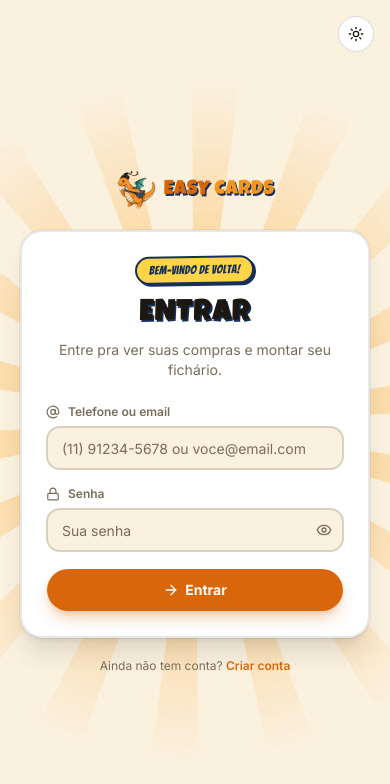
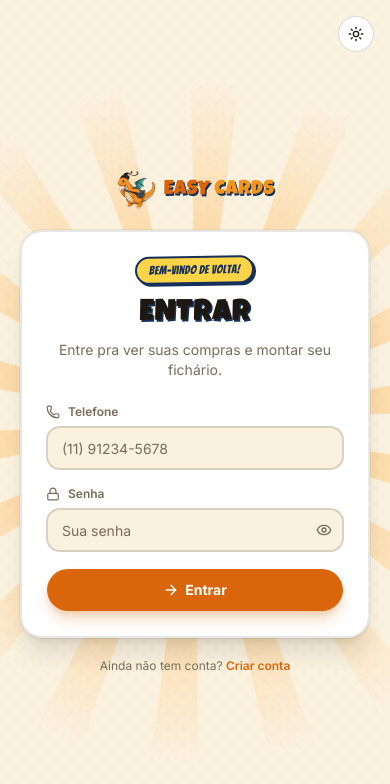
Before and after one commit to uiukis/easy-cards, a Next.js app: page /login in a window 390 px wide. Shown: the top 784 px of the page. Built offline with nearby package versions, Linux system fonts and the light colour scheme.

Commit message:
Login: revert to phone-only
The combined "phone or email" field wasn't liked. Login is phone
again; email stays as an optional account field (recovery + future
notifications), not a login method.

Co-Authored-By: Claude Sonnet 5 <noreply@anthropic.com>

```diff
--- a/package.json
+++ b/package.json
@@ -1,6 +1,6 @@
 {
   "name": "easy-cards",
-  "version": "1.25.0",
+  "version": "1.26.0",
   "private": true,
   "engines": {
     "node": ">=22"
--- a/src/app/admin/perfil/PerfilClient.tsx
+++ b/src/app/admin/perfil/PerfilClient.tsx
@@ -262,8 +262,8 @@ function EmailSection({
         <h2 className="font-display text-lg text-ink">EMAIL (OPCIONAL)</h2>
       </div>
       <p className="text-xs text-ink-muted">
-        Serve pra recuperar a conta, entrar sem o telefone e receber aviso quando uma carta da sua
-        lista de desejo aparecer.
+        Serve pra recuperar a conta se perder o acesso e receber aviso quando uma carta da sua lista
+        de desejo aparecer. (O login continua sendo pelo telefone.)
       </p>
 
       {email && confirmed && !pending && (
--- a/src/app/login/LoginForm.tsx
+++ b/src/app/login/LoginForm.tsx
@@ -3,7 +3,7 @@
 import { useState } from "react";
 import { useRouter, useSearchParams } from "next/navigation";
 import Link from "next/link";
-import { Lock, AtSign, Loader2, Eye, EyeOff, ArrowRight } from "lucide-react";
+import { Lock, Phone, Loader2, Eye, EyeOff, ArrowRight } from "lucide-react";
 import { createClient } from "@/lib/supabase/client";
 import { maskPhoneBR, toE164BR } from "@/lib/phone";
 import { AuthShell, authFieldClass } from "@/components/AuthShell";
@@ -14,13 +14,11 @@ import { Label } from "@/components/ui/label";
 export function LoginForm() {
   const router = useRouter();
   const searchParams = useSearchParams();
-  const [identifier, setIdentifier] = useState("");
+  const [phone, setPhone] = useState("");
   const [password, setPassword] = useState("");
   const [showPassword, setShowPassword] = useState(false);
   const [loading, setLoading] = useState(false);
   const [error, setError] = useState<string | null>(null);
-
-  const isEmail = identifier.includes("@");
 
   async function handleSubmit(e: React.FormEvent) {
     e.preventDefault();
@@ -28,14 +26,13 @@ export function LoginForm() {
     setError(null);
 
     const supabase = createClient();
-    const { error } = await supabase.auth.signInWithPassword(
-      isEmail
-        ? { email: identifier.trim(), password }
-        : { phone: toE164BR(identifier), password }
-    );
+    const { error } = await supabase.auth.signInWithPassword({
+      phone: toE164BR(phone),
+      password,
+    });
 
     if (error) {
-      setError(isEmail ? "Email ou senha incorretos." : "Número ou senha incorretos.");
+      setError("Número ou senha incorretos.");
       setLoading(false);
       return;
     }
@@ -60,17 +57,16 @@ export function LoginForm() {
     >
       <form onSubmit={handleSubmit} className="space-y-4">
         <div className="space-y-1.5">
-          <Label htmlFor="identifier" className="text-xs font-semibold text-ink-muted">
-            <AtSign className="h-3.5 w-3.5" /> Telefone ou email
+          <Label htmlFor="phone" className="text-xs font-semibold text-ink-muted">
+            <Phone className="h-3.5 w-3.5" /> Telefone
           </Label>
           <Input
-            id="identifier"
+            id="phone"
+            type="tel"
             required
-            value={identifier}
-            onChange={(e) =>
-              setIdentifier(e.target.value.includes("@") ? e.target.value : maskPhoneBR(e.target.value))
-            }
-            placeholder="(11) 91234-5678 ou voce@email.com"
+            value={phone}
+            onChange={(e) => setPhone(maskPhoneBR(e.target.value))}
+            placeholder="(11) 91234-5678"
             className={authFieldClass}
           />
         </div>
```
Also changed, not shown: 1 other file (tests, documents, lock files or other folders).
